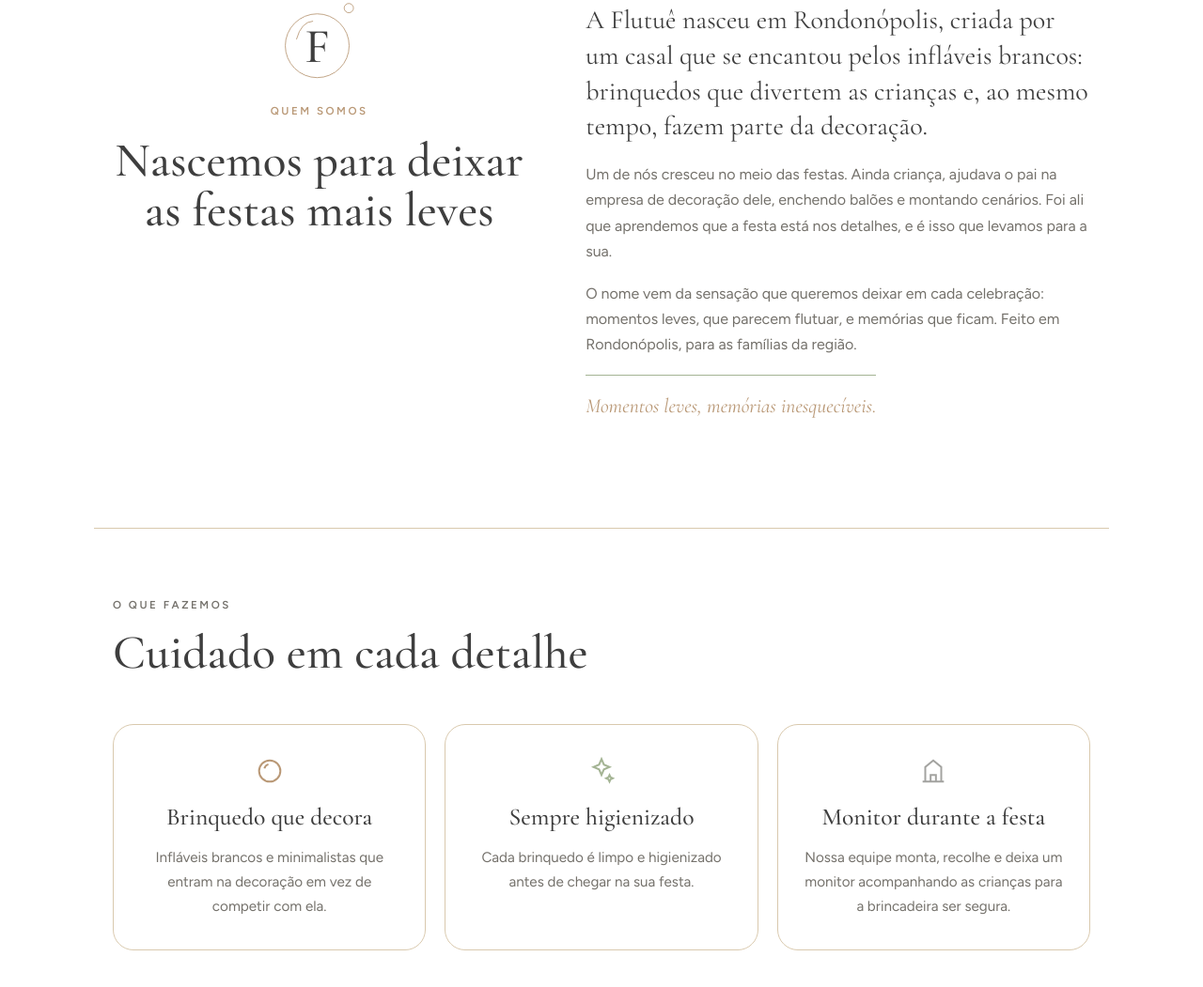
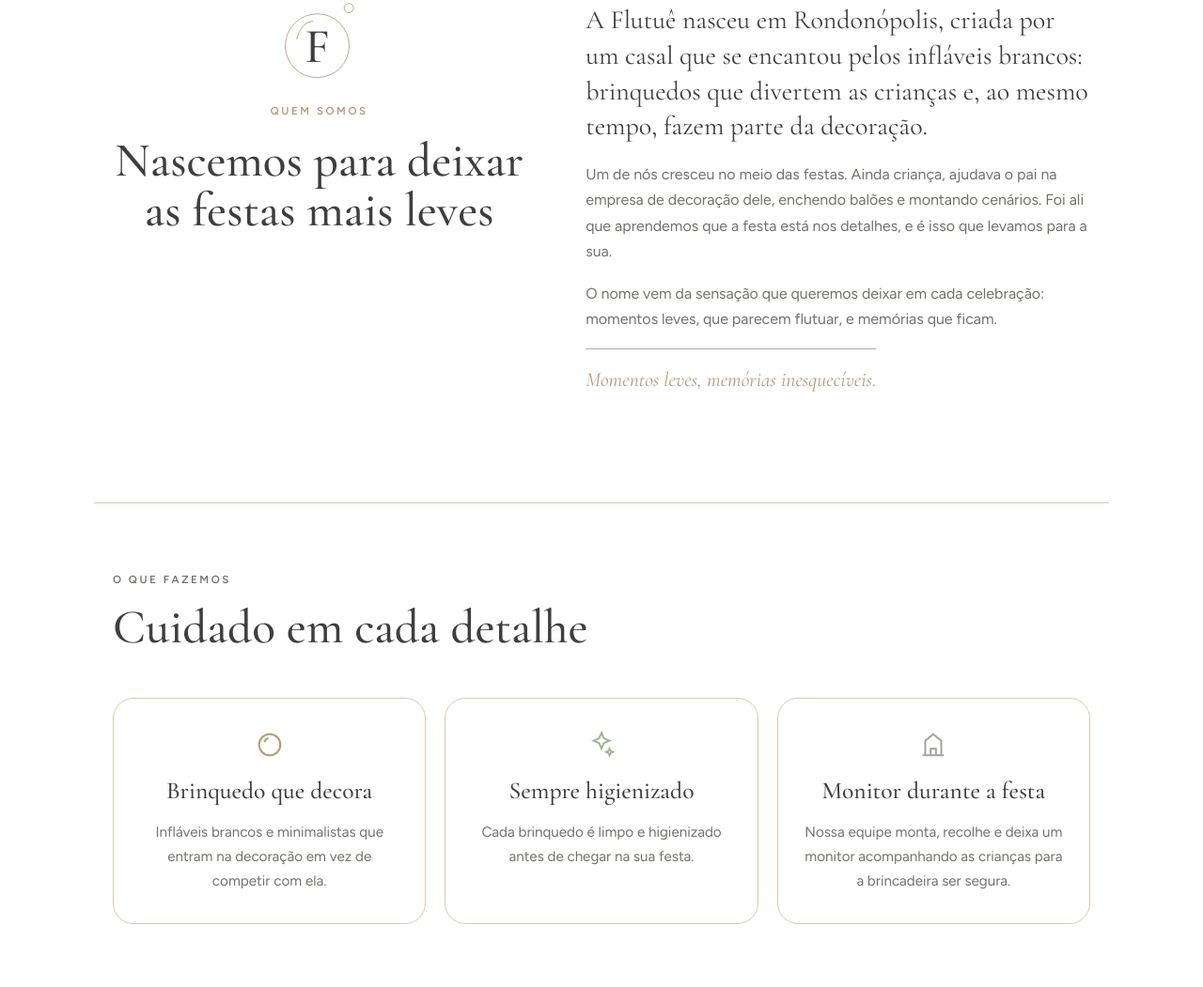
Before and after one commit to flutuefestas/flutuefestas, a plain HTML site: page index.html in a window 1280 px wide. Shown: the part 3316-4367 px from the top of the page at 94% size. Drawn offline with nearby package versions, Linux system fonts and the light colour scheme.

Commit message:
Update index.html

```diff
--- a/index.html
+++ b/index.html
@@ -393,7 +393,7 @@ footer{color:var(--muted);font-size:.92rem;margin-top:24px;border-top:1px solid
       <div class="who-right">
         <p class="lead-p">A Flutuê nasceu em Rondonópolis, criada por um casal que se encantou pelos infláveis brancos: brinquedos que divertem as crianças e, ao mesmo tempo, fazem parte da decoração.</p>
         <p>Um de nós cresceu no meio das festas. Ainda criança, ajudava o pai na empresa de decoração dele, enchendo balões e montando cenários. Foi ali que aprendemos que a festa está nos detalhes, e é isso que levamos para a sua.</p>
-        <p>O nome vem da sensação que queremos deixar em cada celebração: momentos leves, que parecem flutuar, e memórias que ficam. Feito em Rondonópolis, para as famílias da região.</p>
+        <p>O nome vem da sensação que queremos deixar em cada celebração: momentos leves, que parecem flutuar, e memórias que ficam.</p>
         <p class="sign">Momentos leves, memórias inesquecíveis.</p>
       </div>
     </div>
```
